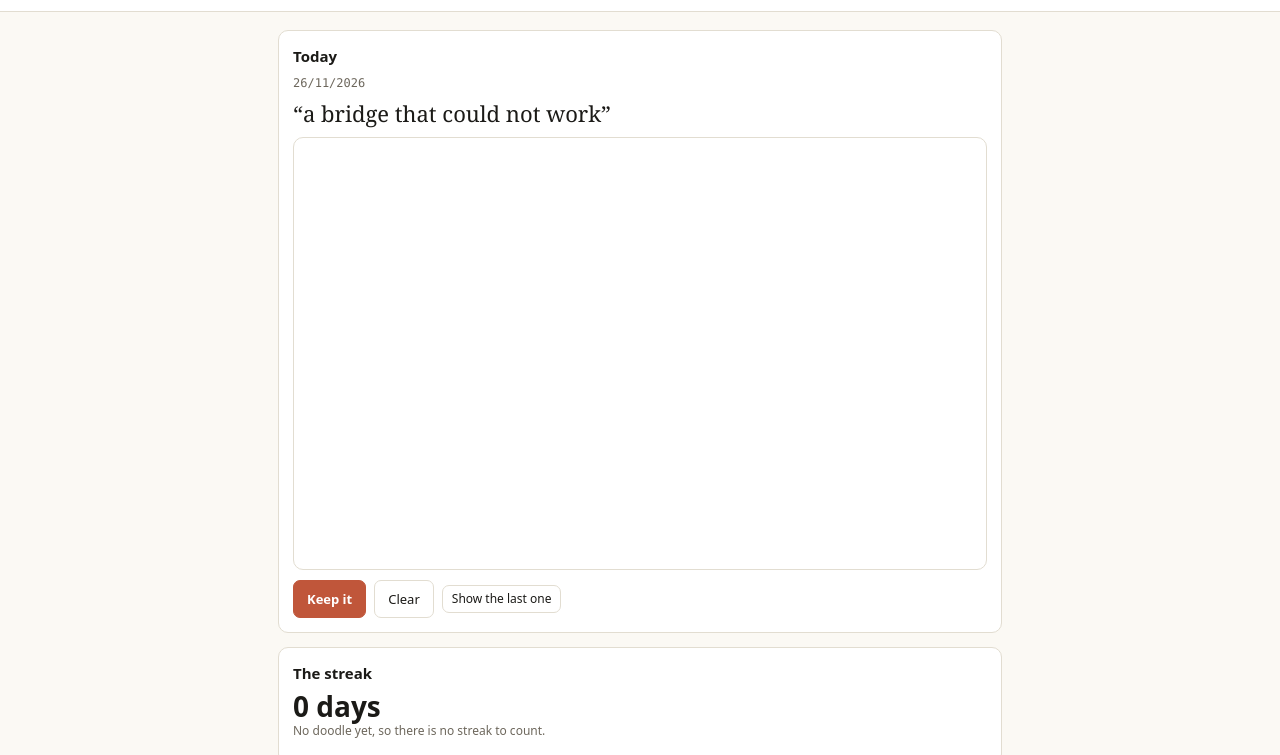
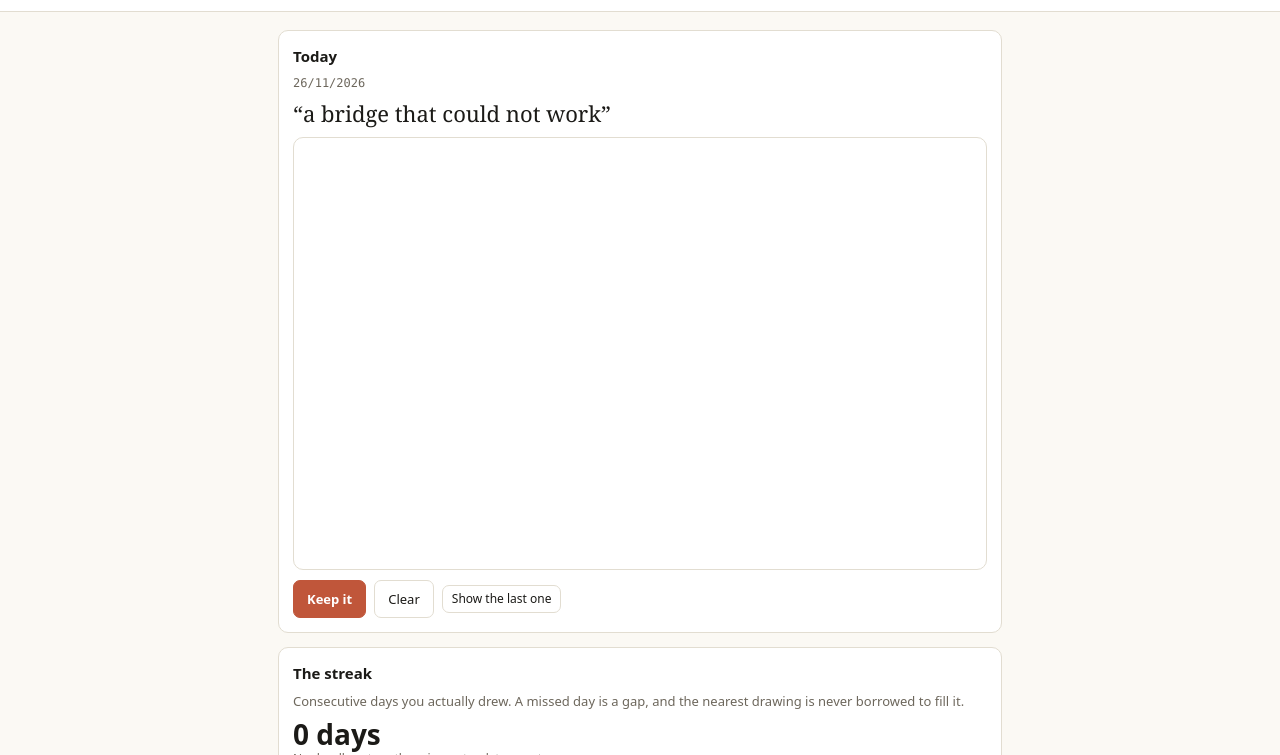
Before and after one commit to drsamonline/app-daily-doodle, a website: page docs/play/index.html in a window 1280 px wide. Shown: the part 45-800 px from the top of the page. Drawn offline with Linux system fonts and the light colour scheme.

Commit message:
docs: say on the page what the streak counts
Also the push that triggers the build: a workflow added in the branch-creating push does not fire for
that push.

```diff
--- a/docs/play/index.html
+++ b/docs/play/index.html
@@ -67,6 +67,7 @@
 
   <section class="card">
     <h2>The streak</h2>
+    <p class="claim">Consecutive days you actually drew. A missed day is a gap, and the nearest drawing is never borrowed to fill it.</p>
     <div class="streak" id="streakCount"></div>
     <div class="hint" id="streakSays"></div>
     <ul class="list" id="gapList" style="list-style:none;padding:0;margin:8px 0 0;display:flex;gap:6px;flex-wrap:wrap"></ul>
```
